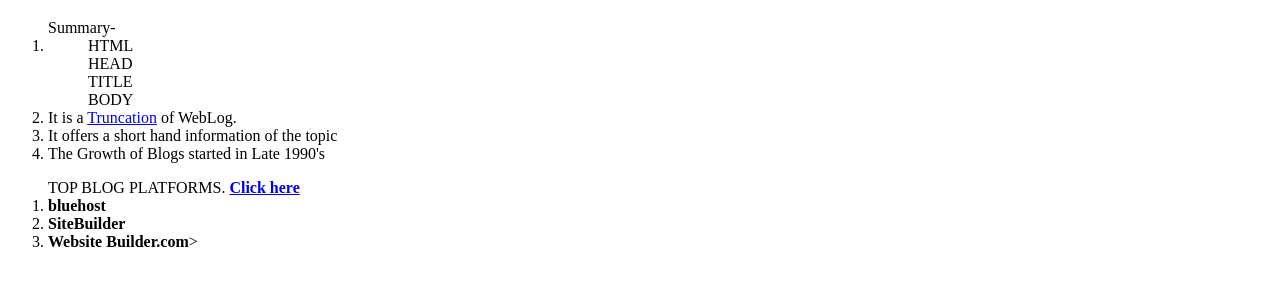
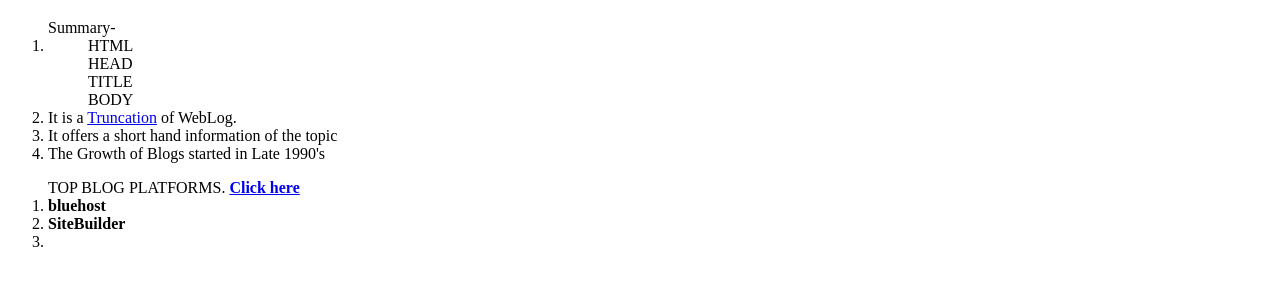
Before and after one commit to kambli98/ProdigiDev2018, a plain HTML site: page index.html in a window 1280 px wide. Shown: the part 141-426 px from the top of the page. Drawn offline with Linux system fonts and the light colour scheme.

Commit message:
Update index.html

```diff
--- a/index.html
+++ b/index.html
@@ -33,7 +33,7 @@
 	  <ol>TOP BLOG PLATFORMS. <a href="https://www.websitebuildertop10.com/start-a-free-blog" target="_blank"><b>Click here</b></a>
 		  <li><strong>bluehost</strong></li>
 		  <li><strong>SiteBuilder</strong></li>
-		  <li><strong>Website Builder.com</strong>></li>
+		  <li><a href="https://prodigi.gitbooks.io/basic-course/"></a></li>
 	  </ol>
 
 </body>
```
